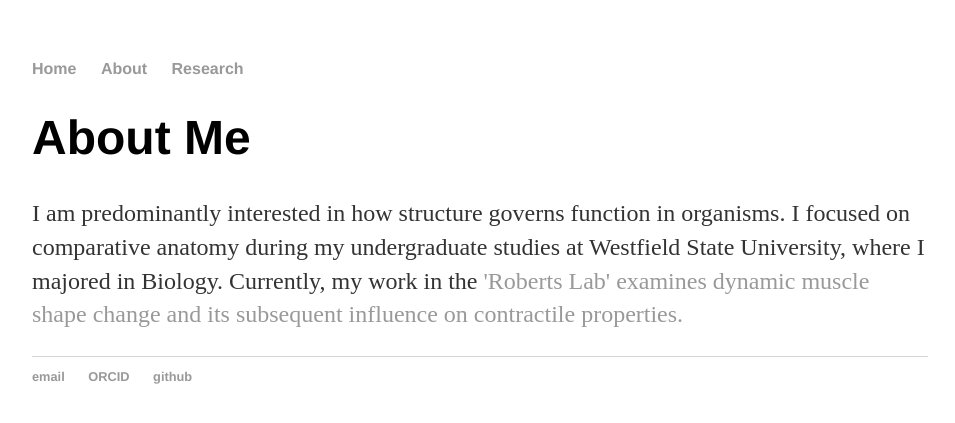
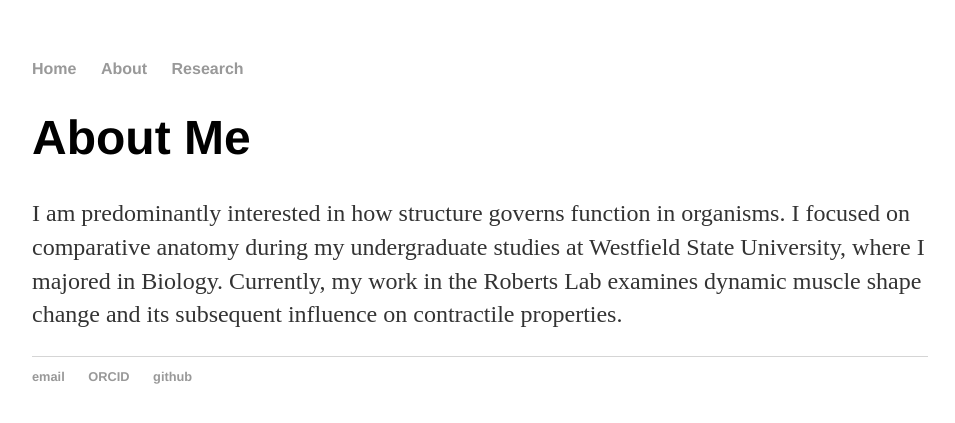
Before and after one commit to jarrodpetersen/jarrodpetersen.github.io, a Jekyll site: the page built from about/index.html, in a window 1280 px wide. Shown: the top 423 px of the page, without its empty margins (160-1115 px from the left). Built offline with Jekyll 4.4.1, drawn with Linux system fonts in a browser that asks for light colours; part of the change alters nothing that is shown.

```diff
--- a/about/index.html
+++ b/about/index.html
@@ -5,5 +5,5 @@ title: About
 
 		<div class="about">
 			<h1>About Me</h1>
-			<p>I am predominantly interested in how structure governs function in organisms. I focused on comparative anatomy during my undergraduate studies at Westfield State University, where I majored in Biology. Currently, my work in the <a href="https://www.brown.edu/research/labs/robertslab/">'Roberts Lab'<a/> examines dynamic muscle shape change and its subsequent influence on contractile properties.</p>
+			<p>I am predominantly interested in how structure governs function in organisms. I focused on comparative anatomy during my undergraduate studies at Westfield State University, where I majored in Biology. Currently, my work in the Roberts Lab examines dynamic muscle shape change and its subsequent influence on contractile properties.</p>
 		</div>
```
